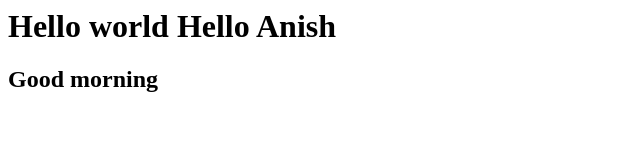
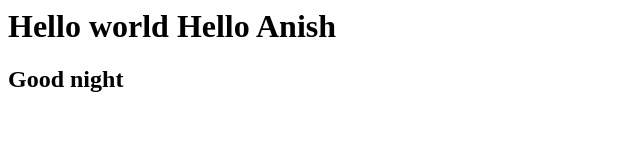
Before and after one commit to anish9730/Travel, a plain HTML site: page index.html in a window 1280 px wide. Shown: the full height of the page, 0-640 px from the left. Drawn offline with Linux system fonts and the light colour scheme.

Commit message:
commit force fully

```diff
--- a/index.html
+++ b/index.html
@@ -3,6 +3,6 @@
 </head>
 <body>
 <h1> Hello world Hello Anish </h1>
-<h2>Good morning</h2>
+<h2>Good night</h2>
 </body>
 </html>
```
